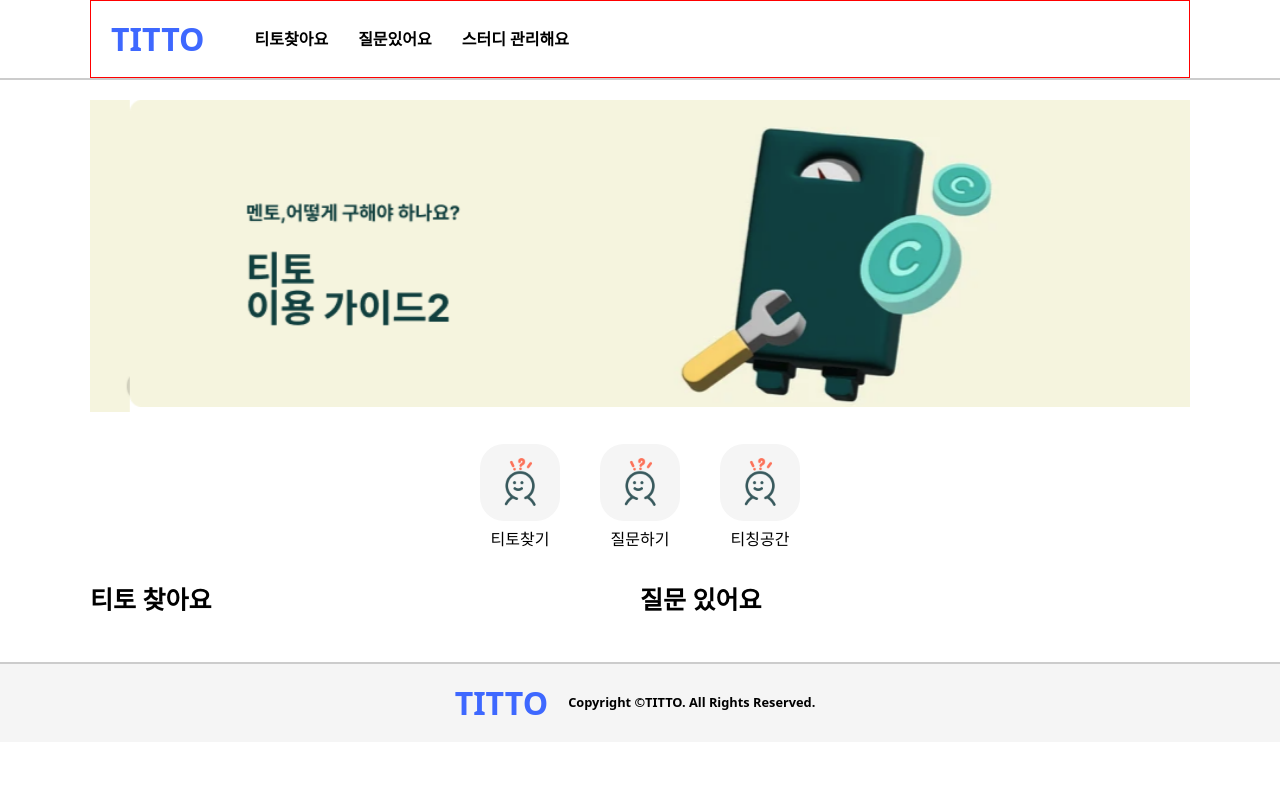
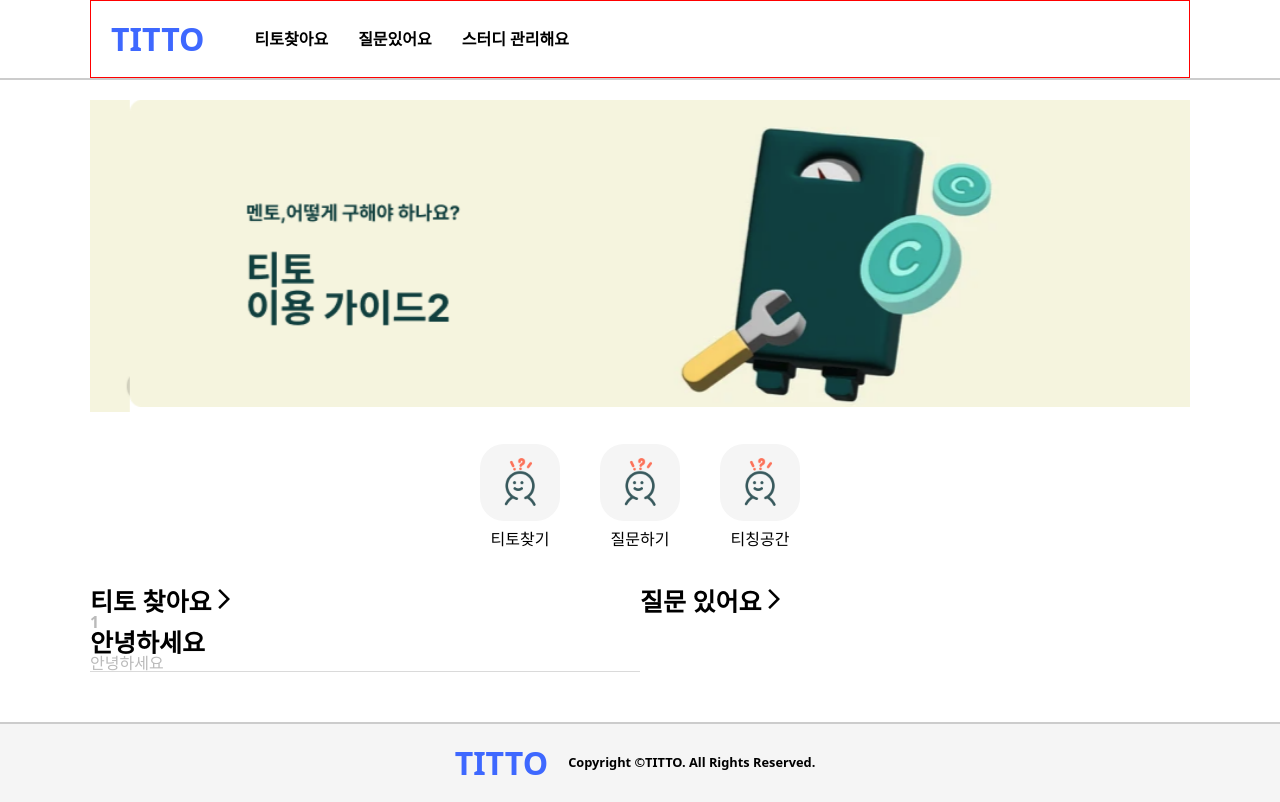
Before and after one commit to Zvckaya/TT_Frontend, a React (Vite) app: page / in a window 1280 px wide. Built offline with nearby package versions, Linux system fonts and the light colour scheme.

Commit message:
add board-detail

```diff
--- /dev/null
+++ b/src/components/home/board-detail.tsx
@@ -0,0 +1,47 @@
+import styled from "styled-components";
+
+export enum Hcategory {
+  멘토구해요,
+  멘티구해요,
+  어울려요,
+  궁금해요,
+}
+
+type HDetailProps = {
+  category: Hcategory;
+  title: string;
+  detail: string;
+};
+
+const HBoardWrapper = styled.div`
+  display: block;
+  width: 100%;
+  border-bottom: 1px solid #dadada;
+  color: #bababa;
+  .category {
+    font-size: 1em;
+  }
+  .title {
+    color: black;
+    font-weight: bold;
+  }
+  .detail {
+    font-size: 1em;
+    font-weight: 100;
+    padding-top: 30px;
+  }
+`;
+
+const HBoarddetail = ({ category, title, detail }: HDetailProps) => {
+  return (
+    <HBoardWrapper>
+      <span className="category">{category}</span>
+      <br />
+      <span className="title">{title}</span>
+      <br />
+      <span className="detail">{detail}</span>
+    </HBoardWrapper>
+  );
+};
+
+export default HBoarddetail;
--- a/src/screens/home-screen.tsx
+++ b/src/screens/home-screen.tsx
@@ -1,5 +1,7 @@
 import styled from "styled-components";
 import MaxSlider from "../components/slider-max";
+import ArrowForwardIosIcon from "@mui/icons-material/ArrowForwardIos";
+import HBoarddetail from "../components/home/board-detail";
 
 const Wrapper = styled.div`
   width: 100%;
@@ -61,10 +63,21 @@ const HomeScreen = () => {
       </IconMenu>
       <BoardWrapper>
         <BoardDetail>
-          <span>티토 찾아요</span>
+          <span>
+            티토 찾아요
+            <ArrowForwardIosIcon />
+          </span>
+          <HBoarddetail
+            category={1}
+            title="안녕하세요"
+            detail="안녕하세요"
+          ></HBoarddetail>
         </BoardDetail>
         <BoardDetail>
-          <span>질문 있어요</span>
+          <span>
+            질문 있어요
+            <ArrowForwardIosIcon />
+          </span>
         </BoardDetail>
       </BoardWrapper>
     </Wrapper>
```
